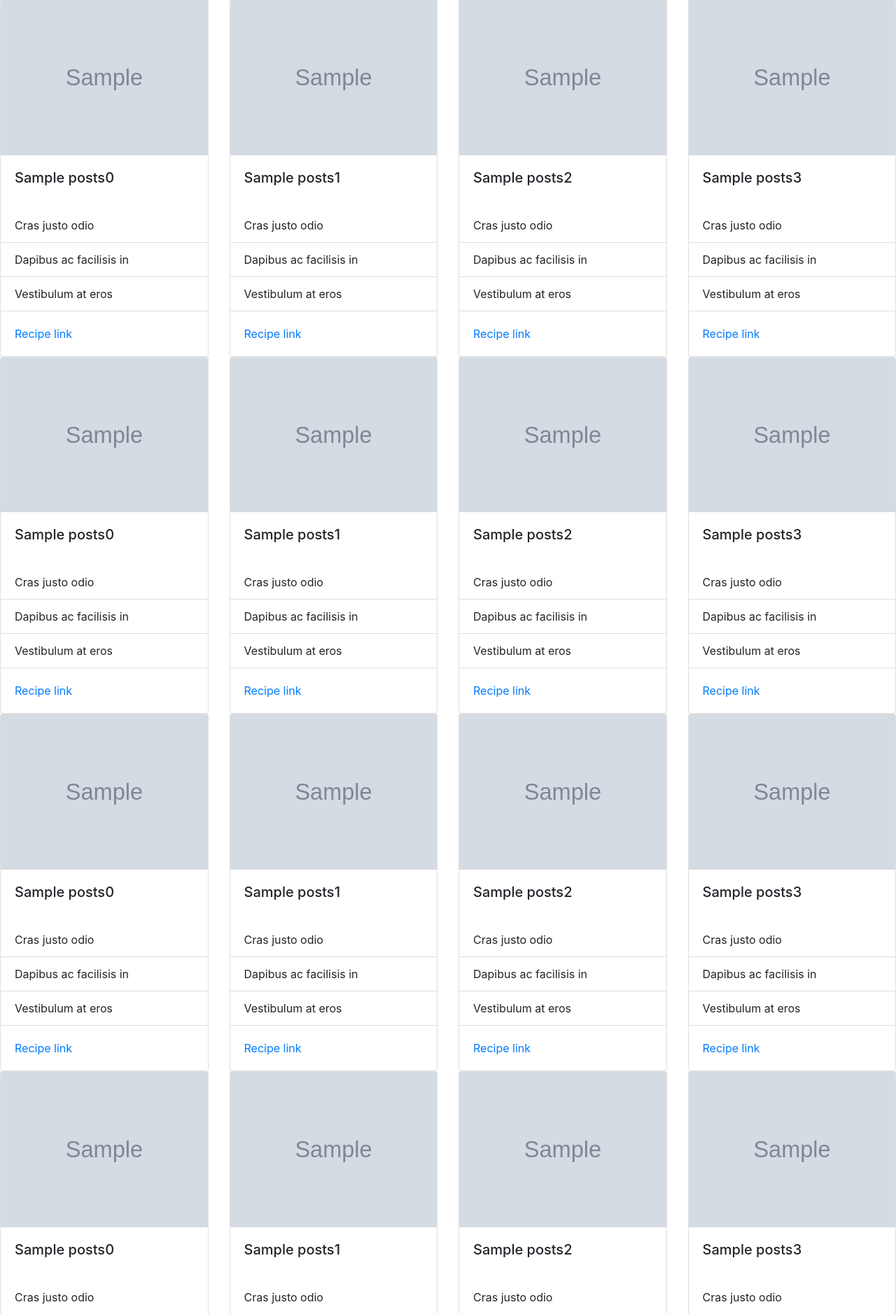
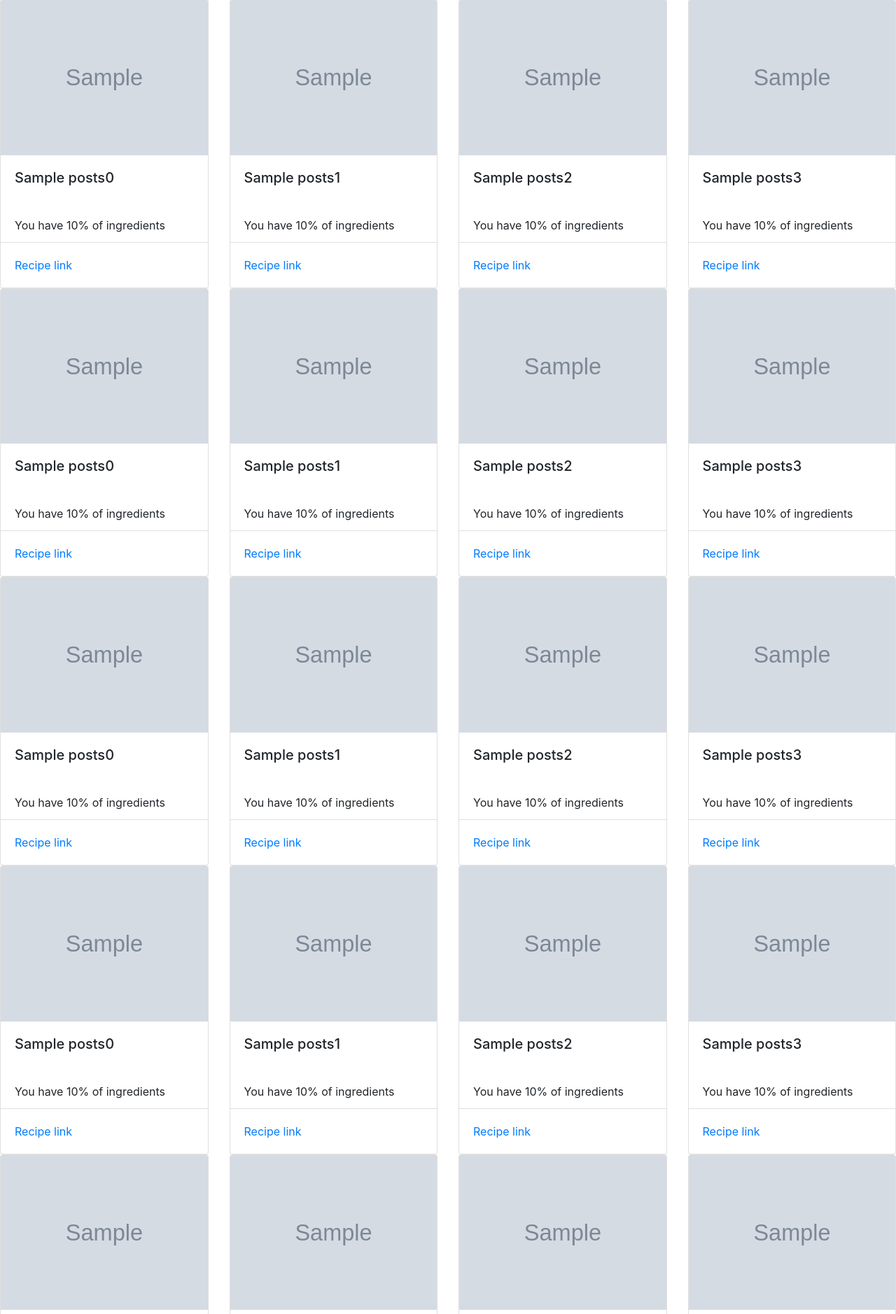
Before and after one commit to the1323/Citrus_Hack_Fridge, a Flask app: template template/result/results.html in a window 1280 px wide. Shown: the part 57-1935 px from the top of the page at 70% size. Run offline with Flask 2, Linux system fonts and the light colour scheme; the template is opened without the code that fills it: most values are stand-ins (such as "Sample title", 1, 10 or a date in 2020); grey boxes marked "Sample" are stand-in pictures.

Commit message:
Update results.html

```diff
--- a/template/result/results.html
+++ b/template/result/results.html
@@ -22,9 +22,8 @@
 
   </div>
   <ul class="list-group list-group-flush">
-    <li class="list-group-item">Cras justo odio</li>
-    <li class="list-group-item">Dapibus ac facilisis in</li>
-    <li class="list-group-item">Vestibulum at eros</li>
+    <li class="list-group-item">You have {{posts0[i]['score']}}% of ingredients</li>
+
   </ul>
   <div class="card-body">
     <a href={{posts0[i]['link']}} class="card-link">Recipe link</a>
@@ -37,9 +36,8 @@
 
   </div>
   <ul class="list-group list-group-flush">
-    <li class="list-group-item">Cras justo odio</li>
-    <li class="list-group-item">Dapibus ac facilisis in</li>
-    <li class="list-group-item">Vestibulum at eros</li>
+    <li class="list-group-item">You have {{posts1[i]['score']}}% of ingredients</li>
+
   </ul>
   <div class="card-body">
     <a href={{posts1[i]['link']}} class="card-link">Recipe link</a>
@@ -52,9 +50,8 @@
 
   </div>
   <ul class="list-group list-group-flush">
-    <li class="list-group-item">Cras justo odio</li>
-    <li class="list-group-item">Dapibus ac facilisis in</li>
-    <li class="list-group-item">Vestibulum at eros</li>
+    <li class="list-group-item">You have {{posts2[i]['score']}}% of ingredients</li>
+
   </ul>
   <div class="card-body">
     <a href={{posts2[i]['link']}} class="card-link">Recipe link</a>
@@ -67,9 +64,7 @@
 
   </div>
   <ul class="list-group list-group-flush">
-    <li class="list-group-item">Cras justo odio</li>
-    <li class="list-group-item">Dapibus ac facilisis in</li>
-    <li class="list-group-item">Vestibulum at eros</li>
+    <li class="list-group-item">You have {{posts3[i]['score']}}% of ingredients</li>
   </ul>
   <div class="card-body">
     <a href={{posts3[i]['link']}} class="card-link">Recipe link</a>
```
